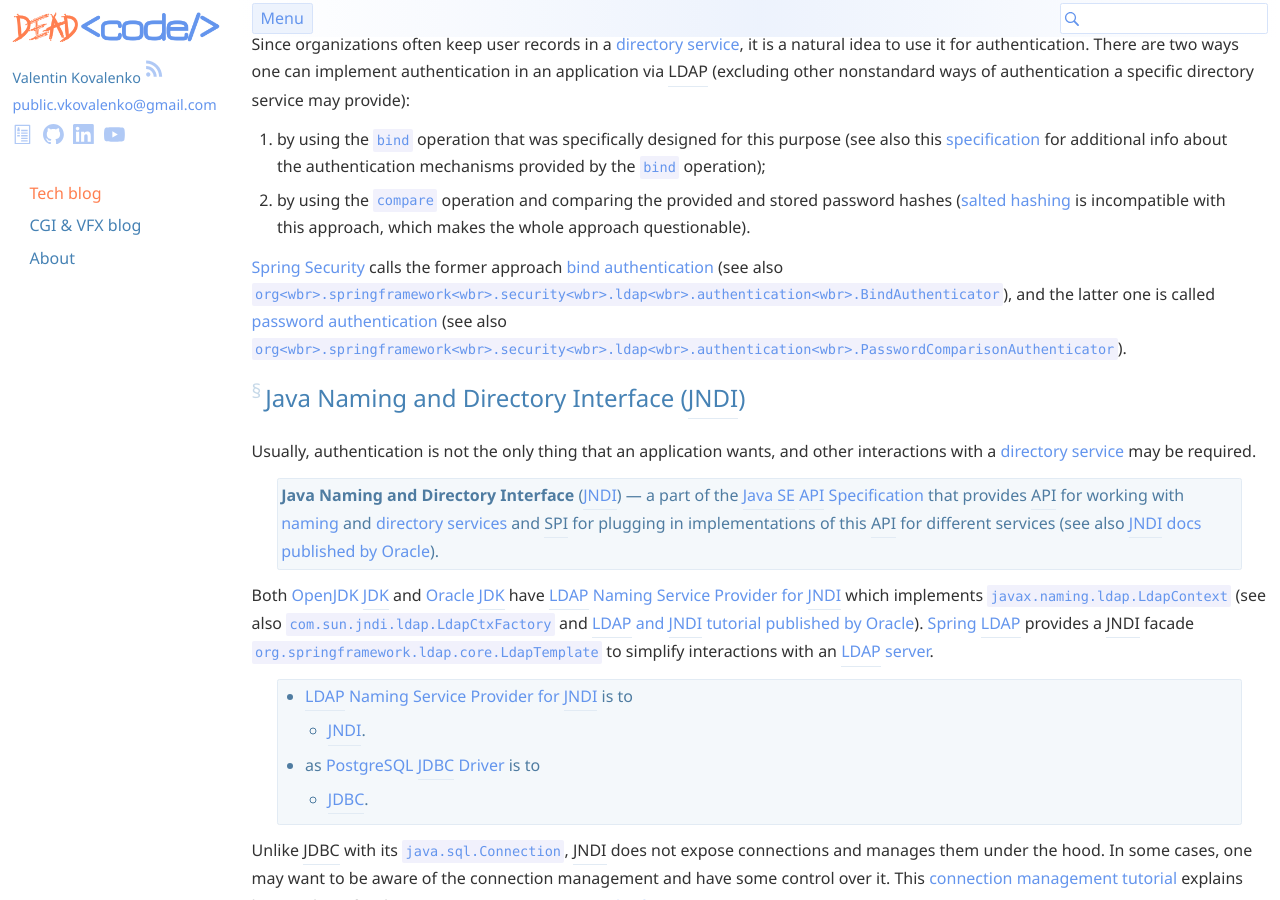
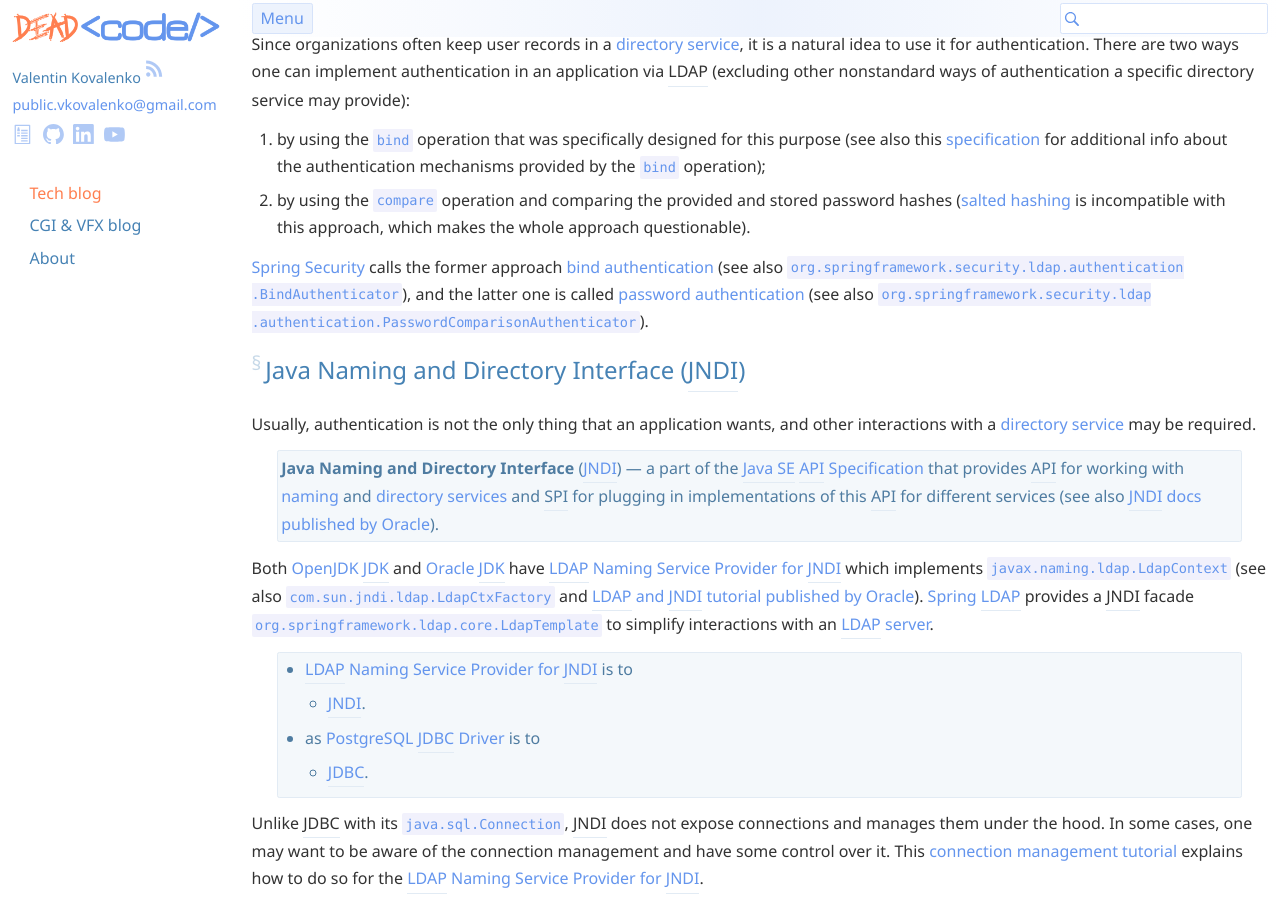
Before and after one commit to stIncMale/stincmale.github.io, a Jekyll site: the page built from _posts/2019-02-16-directory.markdown, in a window 1280 px wide and 900 px high, scrolled down 1691 px. Built offline with Jekyll 4.4.1, drawn with Linux system fonts in a browser that asks for light colours.

Commit message:
Add word breaks to blog/directory

```diff
--- a/_posts/2019-02-16-directory.markdown
+++ b/_posts/2019-02-16-directory.markdown
@@ -5,7 +5,7 @@ title: Directory vs directory service vs naming service vs LDAP vs JNDI
 categories: [tech]
 tags: [Java, security, disambiguation]
 date: 2019-02-16T12:00:00Z
-custom_update_date: 2020-12-10T08:30:00Z
+custom_update_date: 2020-12-10T08:36:00Z
 custom_keywords: [directory, directory service, naming service, LDAP, JNDI]
 custom_description: This article briefly explains what directory and naming services are, and how they can be accessed.
 ---
@@ -103,10 +103,10 @@ is incompatible with this approach, which makes the whole approach questionable)
 
 [Spring Security] calls the former approach
 [bind authentication](https://docs.spring.io/spring-security/site/docs/current/reference/html5/#servlet-authentication-ldap-bind)
-(see also [`org<wbr>.springframework<wbr>.security<wbr>.ldap<wbr>.authentication<wbr>.BindAuthenticator`](https://docs.spring.io/spring-security/site/docs/current/api/org/springframework/security/ldap/authentication/BindAuthenticator.html)),
+(see also [<code>org<wbr>.springframework<wbr>.security<wbr>.ldap<wbr>.authentication<wbr>.BindAuthenticator</code>](https://docs.spring.io/spring-security/site/docs/current/api/org/springframework/security/ldap/authentication/BindAuthenticator.html)),
 and the latter one is called
 [password authentication](https://docs.spring.io/spring-security/site/docs/current/reference/html5/#servlet-authentication-ldap-pwd)
-(see also [`org<wbr>.springframework<wbr>.security<wbr>.ldap<wbr>.authentication<wbr>.PasswordComparisonAuthenticator`](https://docs.spring.io/spring-security/site/docs/current/api/org/springframework/security/ldap/authentication/PasswordComparisonAuthenticator.html)).
+(see also [<code>org<wbr>.springframework<wbr>.security<wbr>.ldap<wbr>.authentication<wbr>.PasswordComparisonAuthenticator</code>](https://docs.spring.io/spring-security/site/docs/current/api/org/springframework/security/ldap/authentication/PasswordComparisonAuthenticator.html)).
 
 ## [](#jndi){:.section-link}Java Naming and Directory Interface (JNDI) {#jndi}
 Usually, authentication is not the only thing that an application wants, and other interactions with a [directory service] may be required.
```
